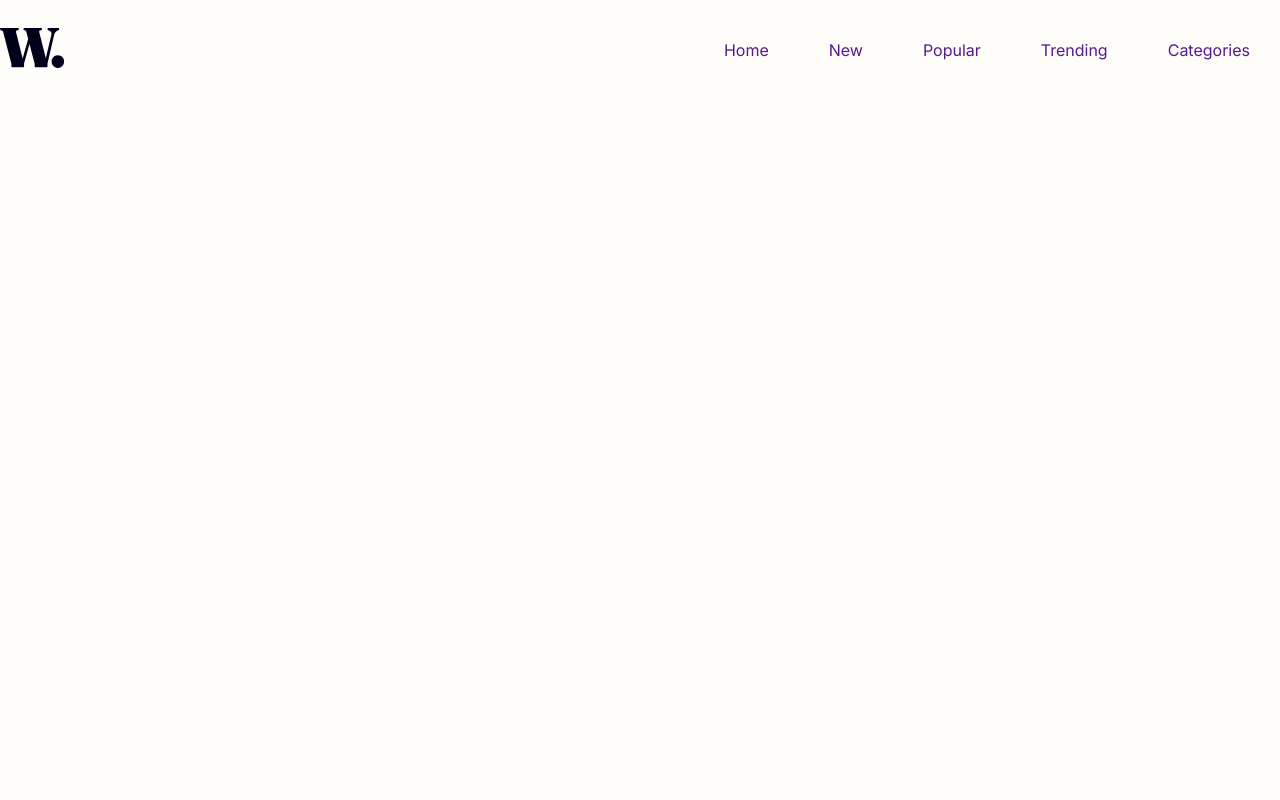
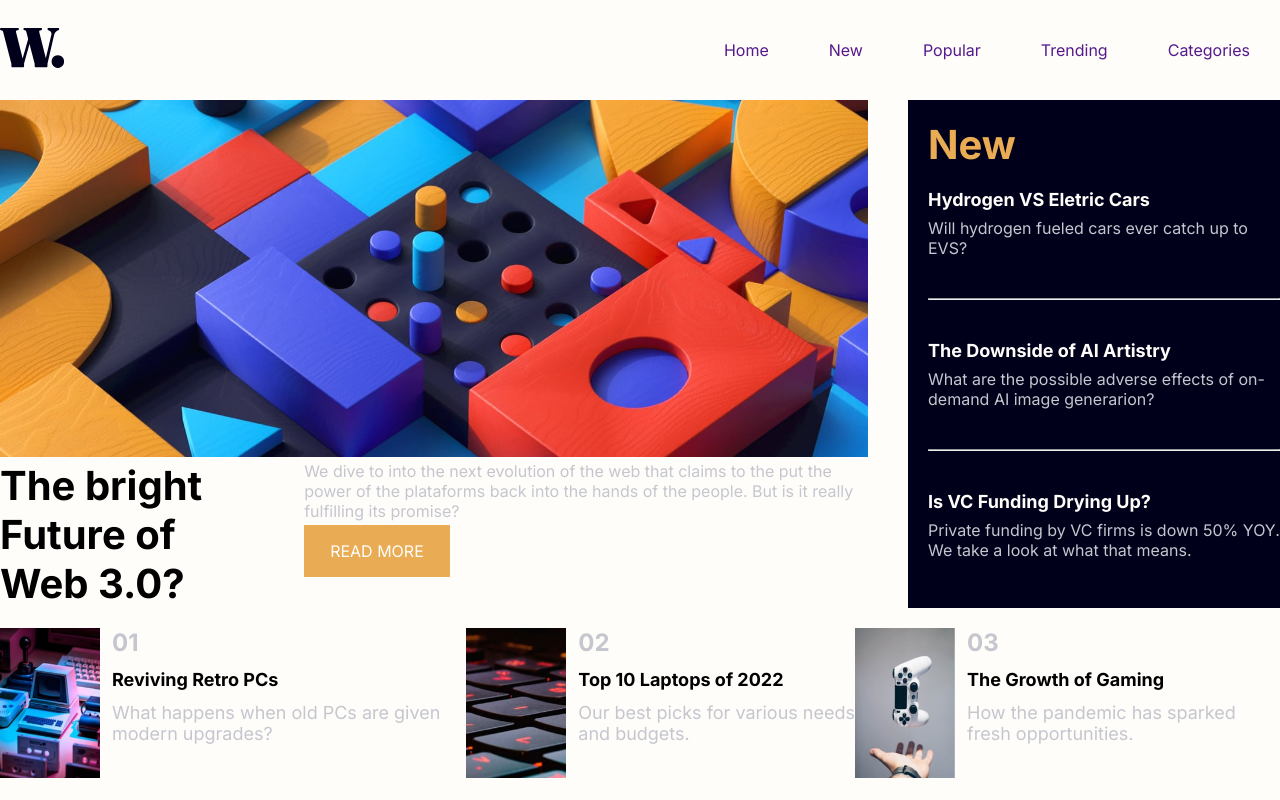
Before and after one commit to gui93araujo/praticando-html-e-css, a plain HTML site: page PaginaNoticias/index.html in a window 1280 px wide. Drawn offline with Linux system fonts and the light colour scheme.

Commit message:
finalizando pagina de notícias.

```diff
--- a/PaginaNoticias/css/style.css
+++ b/PaginaNoticias/css/style.css
@@ -42,3 +42,101 @@ header{
 .nav-link:hover {
     color: hsl(35, 77%, 62%);
 }
+
+/*=========== SECTION MAIN ==========*/
+
+.container {
+    max-width: 1440px;
+    margin: 0 auto;
+    display: flex;
+}
+
+.container-item-1 {
+    flex: 1 1 70%;
+    margin-right: 40px;
+}
+
+.item-1-image img{
+    width: 100%;
+}
+
+.item-1-news {
+    display: flex;
+}
+
+.item-1-news h1{
+    font-size: 40px;
+}
+
+.news-2 {
+    margin-left: 40px;
+}
+
+.news-2 p{
+    font-size: 16px;
+    color: hsl(233, 8%, 79%);
+    margin-bottom: 20px;
+}
+
+.news-2 a {
+    padding: 16px 26px;
+    text-transform: uppercase;
+    text-decoration: none;
+    color: hsl(36, 100%, 99%);
+    background-color: hsl(35, 77%, 62%);
+}
+
+.container-item-2 {
+    flex: 2 1 30%;
+    background-color: hsl(240, 100%, 5%);
+}
+
+.container-side-title h1{
+    font-size: 40px;
+    margin: 20px 20px;
+
+    color: hsl(35, 77%, 62%);
+}
+
+.container-side-news h2{
+    font-size: 18px;
+    margin: 8px 20px;
+    color: hsl(36, 100%, 99%);
+}
+
+.container-side-news p,  .container-side-news hr{
+    margin-left: 20px;
+    margin-bottom: 40px;
+    color: hsl(233, 8%, 79%);
+}
+
+.trending {
+    max-width: 1440px;
+    margin: 0 auto;
+    margin-top: 20px;
+    display: flex;
+}
+.trending-item-1 {
+    display: flex;
+}
+
+.trending-item-image img {
+    height: 150px;
+    width: 100px;
+    margin-right: 12px;
+}
+
+.trending-item-information h1 {
+    margin-bottom: 12px;
+    color: hsl(233, 8%, 79%);
+}
+
+.trending-item-information h2 {
+    font-size: 18px;
+    margin-bottom: 12px;
+}
+
+.trending-item-information p {
+    font-size: 18px;
+    color: hsl(233, 8%, 79%);
+}
--- a/PaginaNoticias/index.html
+++ b/PaginaNoticias/index.html
@@ -28,5 +28,93 @@
             </ul>
         </div>
     </header>
+    <section class="container">
+        <div class="container-item-1">
+            <div class="item-1-image">
+                <img src="assets/image/image-web-3-desktop.jpg" alt="">
+            </div>
+            <div class="item-1-news">
+                <div class="news-1">
+                    <h1>The bright
+                        Future of
+                        Web 3.0?
+                    </h1>
+                </div>
+                <div class="news-2">
+                    <p>We dive to into the next evolution of the web that
+                        claims to the put the power of the plataforms back
+                        into the hands of the people. But is it really
+                        fulfilling its promise?
+                    </p>
+
+                    <a href="">Read More</a>
+                </div>
+            </div>
+        </div>
+        <div class="container-item-2">
+            <div class="container-side-title">
+                <h1>New</h1>
+            </div>
+            <div class="container-side-news">
+                <h2>Hydrogen VS Eletric Cars</h2>
+                <p>Will hydrogen fueled cars ever catch up to EVS?</p>
+                <hr>
+            </div>
+
+            <div class="container-side-news">
+                <h2>The Downside of AI Artistry</h2>
+                <p>What are the possible adverse effects of on-demand AI
+                    image generarion?
+                </p>
+                <hr>
+            </div>
+
+            <div class="container-side-news">
+                <h2>Is VC Funding Drying Up?</h2>
+                <p>Private funding by VC firms is down 50% YOY. We take a look
+                    at what that means.
+                </p>
+            </div>
+        </div>
+    </section>
+    <section class="trending">
+        <div class="trending-item-1">
+            <div class="trending-item-image"><img src="assets/image/image-retro-pcs.jpg" alt=""></div>
+            <div class="trending-item-information">
+                <h1>01</h1>
+                <h2>Reviving Retro PCs</h2>
+                <p>
+                    What happens when old PCs
+                    are given modern upgrades?
+                </p>
+            </div>
+        </div>
+        <div class="trending-item-1">
+            <div class="trending-item-image">
+                <img src="assets/image/image-top-laptops.jpg" alt="">
+            </div>
+            <div class="trending-item-information">
+                <h1>02</h1>
+                <h2>Top 10 Laptops of 2022</h2>
+                <p>
+                    Our best picks for various
+                    needs and budgets.
+                </p>
+            </div>
+        </div>
+        <div class="trending-item-1">
+            <div class="trending-item-image">
+                <img src="assets/image/image-gaming-growth.jpg" alt="">
+            </div>
+            <div class="trending-item-information">
+                <h1>03</h1>
+                <h2>The Growth of Gaming</h2>
+                <p>
+                    How the pandemic has sparked
+                    fresh opportunities.
+                </p>
+            </div>
+        </div>
+    </section>
 </body>
 </html>
```
Also changed, not shown: PaginaNoticias/assets/image/image-gaming-growth.jpg (added), PaginaNoticias/assets/image/image-retro-pcs.jpg (added), PaginaNoticias/assets/image/image-top-laptops.jpg (added), PaginaNoticias/assets/image/image-web-3-desktop.jpg (added).
